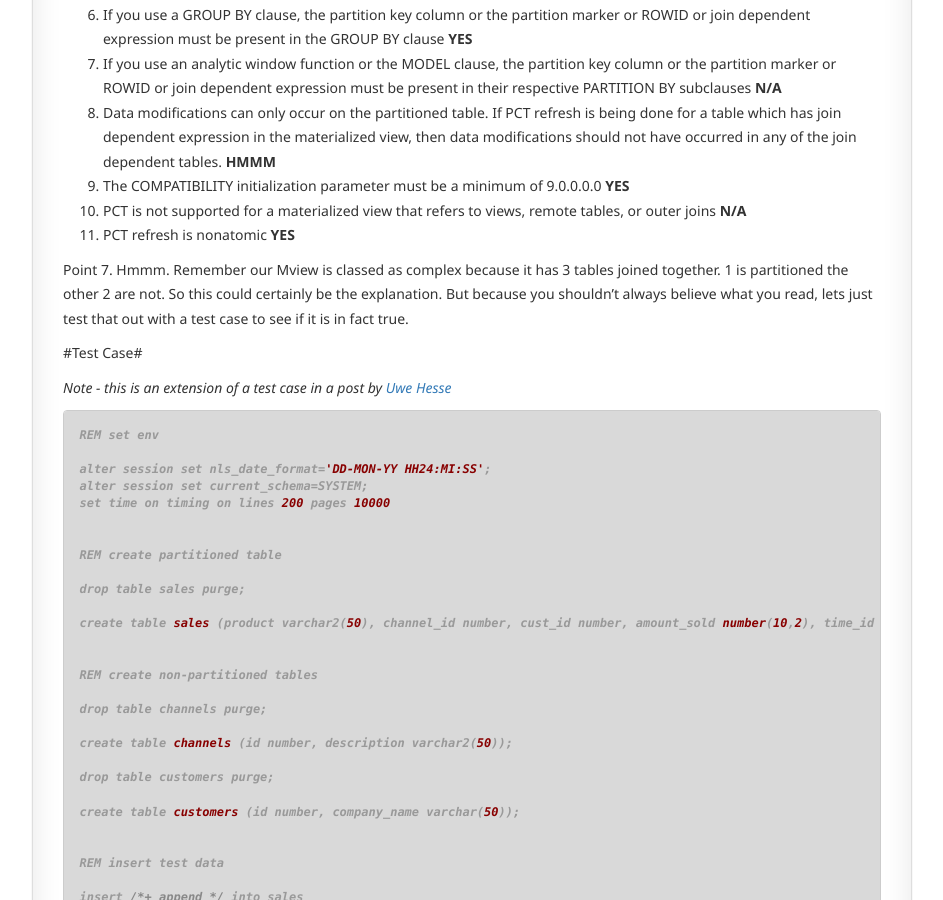
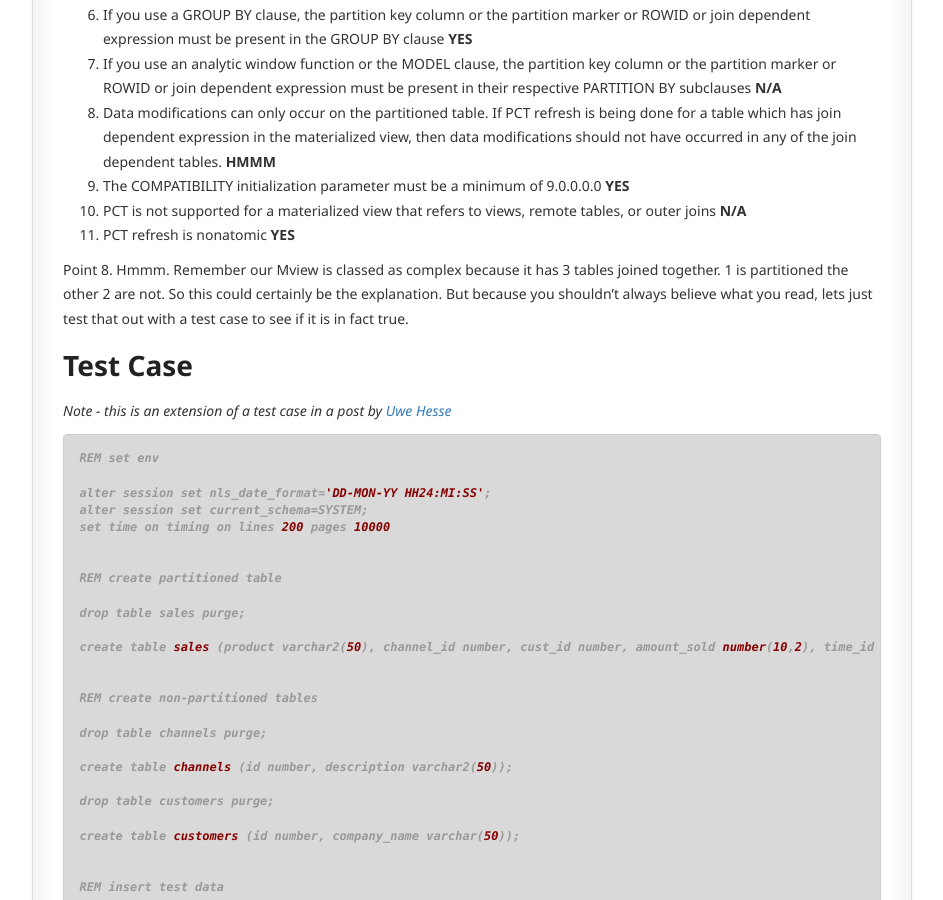
Before and after one commit to ssenior45/ssenior45.github.io, a Jekyll site: the page built from _posts/2016-01-22-slow_mv_refresh_intermittent.md, in a window 1280 px wide and 900 px high, scrolled down 4890 px. Shown: the whole window, without its empty margins (22-965 px from the left). Built offline with Jekyll 4.4.1, drawn with Linux system fonts in a browser that asks for light colours; nearby versions of some CDN libraries; comment, search, counter and statistics services are not loaded; some of the changed text lies outside the part shown.

Commit message:
Update 2016-01-22-slow_mv_refresh_intermittent.md

````diff
--- a/_posts/2016-01-22-slow_mv_refresh_intermittent.md
+++ b/_posts/2016-01-22-slow_mv_refresh_intermittent.md
@@ -202,9 +202,9 @@ Let's revisit the requirements to support PCT fast refreshes and whether we sati
 10. PCT is not supported for a materialized view that refers to views, remote tables, or outer joins **N/A**
 11. PCT refresh is nonatomic **YES**
 
-Point 7. Hmmm. Remember our Mview is classed as complex because it has 3 tables joined together. 1 is partitioned the other 2 are not. So this could certainly be the explanation. But because you shouldn't always believe what you read, lets just test that out with a test case to see if it is in fact true.
+Point 8. Hmmm. Remember our Mview is classed as complex because it has 3 tables joined together. 1 is partitioned the other 2 are not. So this could certainly be the explanation. But because you shouldn't always believe what you read, lets just test that out with a test case to see if it is in fact true.
 
-#Test Case#
+# Test Case
 
 *Note - this is an extension of a test case in a post by [Uwe  Hesse](http://uhesse.com/2012/04/05/materialized-views-partition-change-tracking/)*
 
@@ -335,7 +335,7 @@ PARTITION BY LIST (CHANNEL_ID)
 
 Now everything is in place, let's run those tests.
 
-##Test 1 : Only update the partitioned SALES table
+## Test 1 : Only update the partitioned SALES table ##
 
 ```
 SQL> update sales set amount_sold=1 where rownum<2;
@@ -417,7 +417,7 @@ SYSTEM                         SALES_MV                       SYSTEM
 The refresh was done using PCT (last_refresh_type shows FAST_PCT now).
 
 
-##Test 2 : Update the partitioned SALES table, and either the CHANNELS or the CUSTOMERS table
+## Test 2 : Update the partitioned SALES table, and either the CHANNELS or the CUSTOMERS table ##
 
 ```
 SQL> update sales set amount_sold=1 where rownum<2;
````
